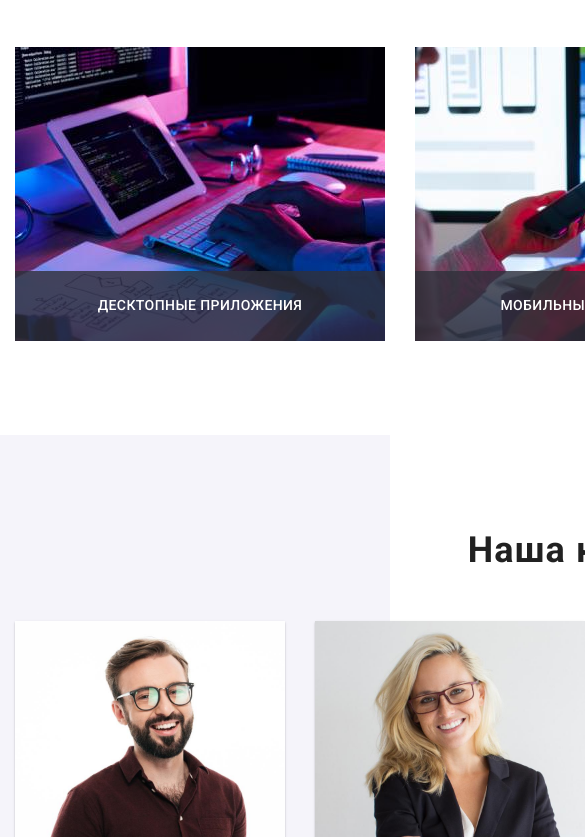
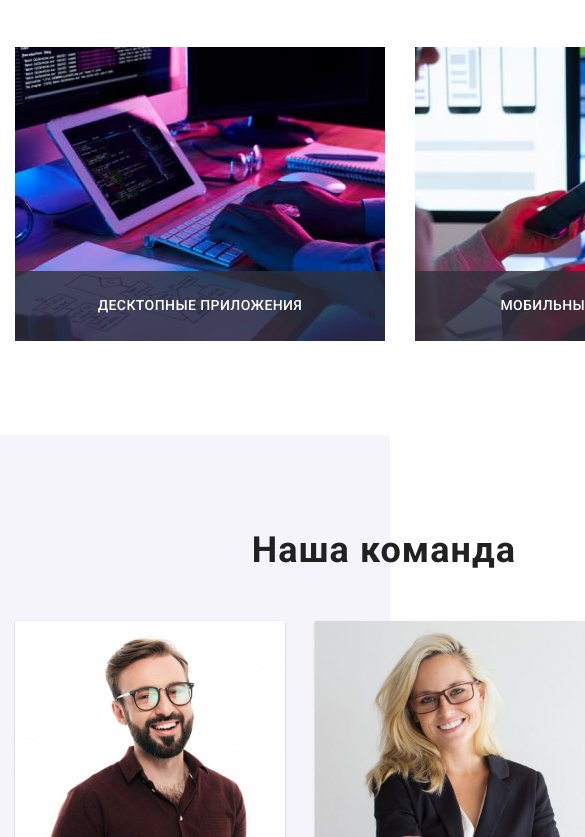
Before and after one commit to Yefimkin/goit-markup-hw-07, a plain HTML site: page index.html in a window 390 px wide. Shown: the part 1163-2000 px from the top of the page, 585 px wide, since content can reach past the window. Drawn offline with nearby package versions, Linux system fonts and the light colour scheme; files that its build step writes are made by us from their sources.

Commit message:
Update _container.scss

```diff
--- a/scss/components/_container.scss
+++ b/scss/components/_container.scss
@@ -3,4 +3,10 @@
   padding-left: 15px;
   padding-right: 15px;
   margin: 0 auto;
+  @media screen and (max-width: 480px) {
+    width: 480px;
+  }
+  @media screen and (max-width: 768px) {
+    width: 768px;
+  }
 }
```
